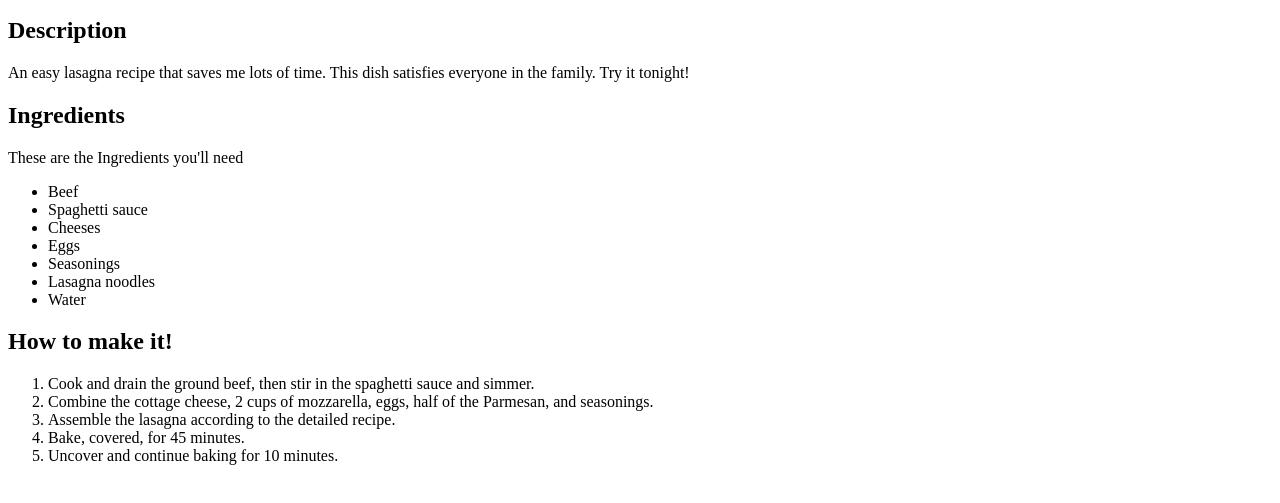
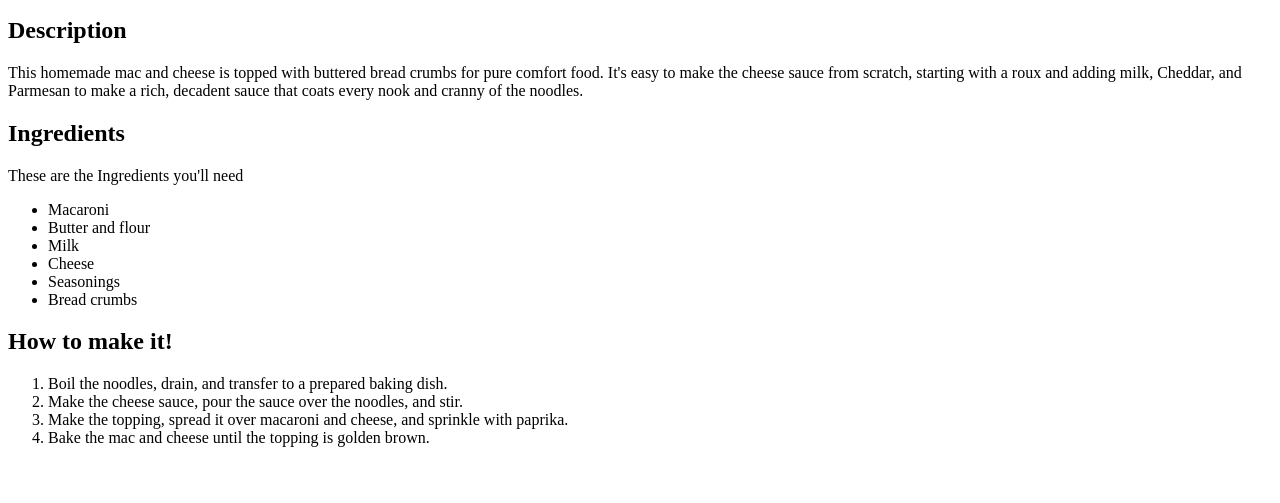
Before and after one commit to jsprTmbr/odin-recipes, a plain HTML site: page recipes/mac-cheese.html in a window 1280 px wide. Shown: the part 127-630 px from the top of the page. Drawn offline with Linux system fonts and the light colour scheme.

Commit message:
Add original content to mac-cheese.html

```diff
--- a/recipes/mac-cheese.html
+++ b/recipes/mac-cheese.html
@@ -10,25 +10,23 @@
     <h1>Mac and Cheese</h1>
     <img src="../images/macandcheese.webp" alt="Picture of a bowl of Mac and Cheese">
     <h2>Description</h2>
-    <p>An easy lasagna recipe that saves me lots of time. This dish satisfies everyone in the family. Try it tonight!</p>
+    <p>This homemade mac and cheese is topped with buttered bread crumbs for pure comfort food. It's easy to make the cheese sauce from scratch, starting with a roux and adding milk, Cheddar, and Parmesan to make a rich, decadent sauce that coats every nook and cranny of the noodles.</p>
     <h2>Ingredients</h2>
     <p>These are the Ingredients you'll need</p>
     <ul>
-        <li>Beef</li>
-        <li>Spaghetti sauce</li>
-        <li>Cheeses</li>
-        <li>Eggs</li>
+        <li>Macaroni</li>
+        <li>Butter and flour</li>
+        <li>Milk</li>
+        <li>Cheese</li>
         <li>Seasonings</li>
-        <li>Lasagna noodles</li>
-        <li>Water</li>
+        <li>Bread crumbs</li>
     </ul>
     <h2>How to make it!</h2>
     <ol>
-        <li>Cook and drain the ground beef, then stir in the spaghetti sauce and simmer. </li>
-        <li>Combine the cottage cheese, 2 cups of mozzarella, eggs, half of the Parmesan, and seasonings.</li>
-        <li>Assemble the lasagna according to the detailed recipe.</li>
-        <li>Bake, covered, for 45 minutes.</li>
-        <li>Uncover and continue baking for 10 minutes.</li>
+        <li>Boil the noodles, drain, and transfer to a prepared baking dish.</li>
+        <li>Make the cheese sauce, pour the sauce over the noodles, and stir.</li>
+        <li>Make the topping, spread it over macaroni and cheese, and sprinkle with paprika.</li>
+        <li>Bake the mac and cheese until the topping is golden brown.</li>
     </ol>
 </body>
 </html>
```
